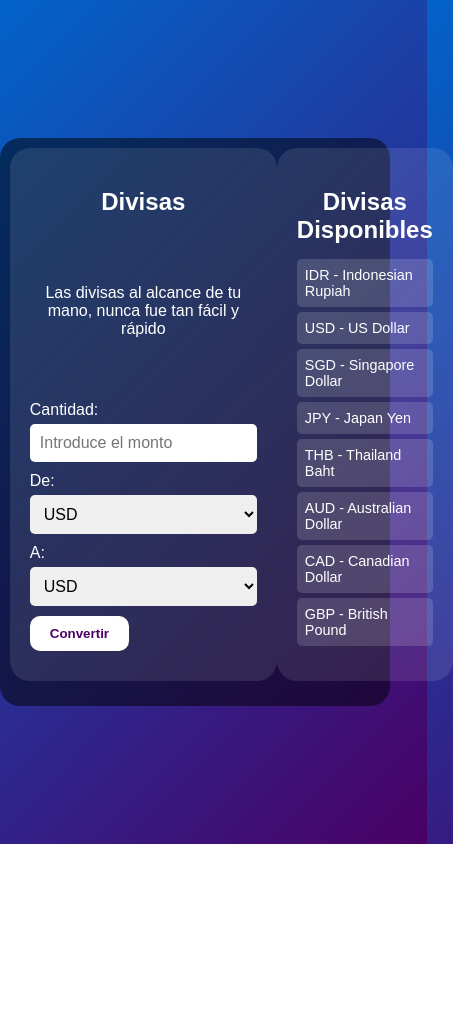
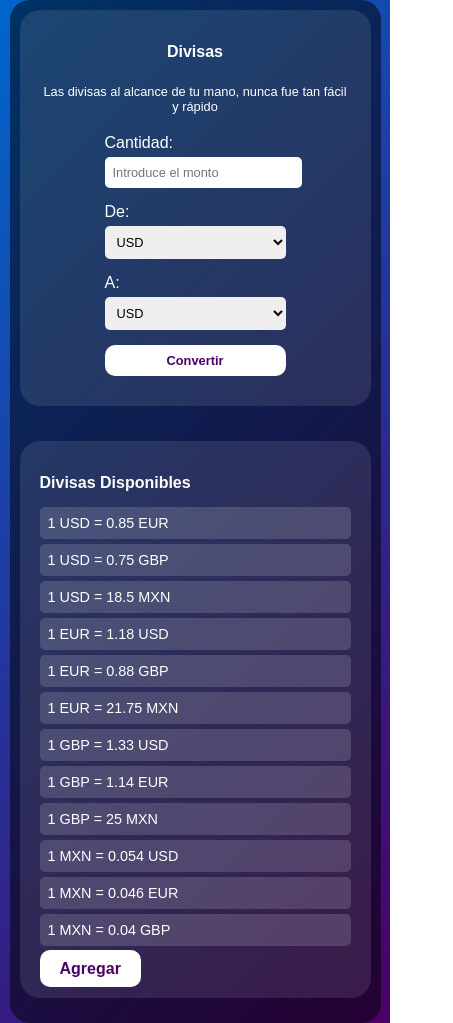
Before and after one commit to RicarbonatoNA/DivisasPWA, a plain HTML site: page convert.html in a window 390 px wide. Shown: the whole page, 453 px wide, since content can reach past the window. Before the commit the page ends 844 px from the top, so only its background shows below. Drawn offline with Linux system fonts and the light colour scheme.

Commit message:
pulo el que lo lea

```diff
--- a/convert.html
+++ b/convert.html
@@ -19,21 +19,11 @@
                     </div>
                     <div class="input-group">
                         <label for="fromCurrency">De:</label>
-                        <select id="fromCurrency">
-                            <option value="USD">USD</option>
-                            <option value="EUR">EUR</option>
-                            <option value="GBP">GBP</option>
-                            <option value="MXN">MXN</option>
-                        </select>
+                        <select id="fromCurrency"></select>
                     </div>
                     <div class="input-group">
                         <label for="toCurrency">A:</label>
-                        <select id="toCurrency">
-                            <option value="USD">USD</option>
-                            <option value="EUR">EUR</option>
-                            <option value="GBP">GBP</option>
-                            <option value="MXN">MXN</option>
-                        </select>
+                        <select id="toCurrency"></select>
                     </div>
                     <button type="button" onclick="convertCurrency()">Convertir</button>
                     <div id="result"></div>
@@ -41,16 +31,12 @@
             </div>
             <div class="currency-list">
                 <h2>Divisas Disponibles</h2>
-                <ul>
-                    <li>IDR - Indonesian Rupiah</li>
-                    <li>USD - US Dollar</li>
-                    <li>SGD - Singapore Dollar</li>
-                    <li>JPY - Japan Yen</li>
-                    <li>THB - Thailand Baht</li>
-                    <li>AUD - Australian Dollar</li>
-                    <li>CAD - Canadian Dollar</li>
-                    <li>GBP - British Pound</li>
+                <ul id="currencyTable">
+                    <!-- Monedas mostradas aquí desde JS -->
                 </ul>
+                <div class="content-wrapper">
+                    <a href="crud.html" class="button">Agregar</a>
+                </div>
             </div>
         </section>
     </main>
--- /dev/null
+++ b/css/style2.css
@@ -0,0 +1,200 @@
+body, html {
+    margin: 0;
+    padding: 0;
+    font-family: 'Poppins', sans-serif;
+    background: linear-gradient(135deg, #0066CC 0%, #4A0066 100%);
+    color: #ffffff;
+    min-height: 100vh;
+}
+
+.center-wrapper {
+    display: flex;
+    justify-content: center;
+    align-items: flex-start;
+    min-height: 100vh;
+    padding: 20px 0;
+    box-sizing: border-box;
+}
+
+.container {
+    width: 100%;
+    max-width: 600px;
+    margin: 0 auto;
+    padding: 20px;
+    box-sizing: border-box;
+    overflow-x: hidden;
+}
+
+.currency-management {
+    width: 100%;
+    background-color: rgba(255, 255, 255, 0.1);
+    border-radius: 20px;
+    padding: 20px;
+    margin-bottom: 20px;
+    box-sizing: border-box;
+    overflow: hidden;
+}
+
+.currency-management h1 {
+    text-align: center;
+    color: #ffffff;
+    margin-bottom: 20px;
+    font-size: 2rem;
+    word-wrap: break-word;
+}
+
+.add-currency, .delete-currency {
+    width: 100%;
+    background-color: rgba(255, 255, 255, 0.05);
+    border-radius: 10px;
+    padding: 15px;
+    margin-bottom: 20px;
+    box-sizing: border-box;
+}
+
+.add-currency h2, .delete-currency h2 {
+    color: #ffffff;
+    font-size: 1.2rem;
+    margin-bottom: 15px;
+    word-wrap: break-word;
+}
+
+.input-group {
+    margin-bottom: 15px;
+}
+
+.input-group label {
+    display: block;
+    margin-bottom: 5px;
+    color: #ffffff;
+}
+
+.input-group input {
+    width: 100%;
+    padding: 10px;
+    border: none;
+    border-radius: 5px;
+    background-color: rgba(255, 255, 255, 0.1);
+    color: #ffffff;
+    font-size: 1rem;
+    box-sizing: border-box;
+}
+
+.input-group input::placeholder {
+    color: rgba(255, 255, 255, 0.5);
+}
+
+button {
+    width: 100%;
+    padding: 10px;
+    background-color: #ffffff;
+    color: #4A0066;
+    border: none;
+    border-radius: 5px;
+    cursor: pointer;
+    font-weight: bold;
+    transition: background-color 0.3s ease;
+    font-size: 1rem;
+}
+
+button:hover {
+    background-color: #f0f0f0;
+}
+
+.currency-list {
+    width: 100%;
+    background-color: rgba(255, 255, 255, 0.1);
+    border-radius: 20px;
+    padding: 20px;
+    box-sizing: border-box;
+}
+
+.currency-list h2 {
+    color: #ffffff;
+    font-size: 1.2rem;
+    margin-bottom: 15px;
+    word-wrap: break-word;
+}
+
+#currencyTable {
+    list-style-type: none;
+    padding: 0;
+    width: 100%;
+}
+
+#currencyTable li {
+    background-color: rgba(255, 255, 255, 0.05);
+    margin-bottom: 10px;
+    padding: 10px;
+    border-radius: 5px;
+    color: #ffffff;
+    word-wrap: break-word;
+}
+
+.back-button {
+    display: block;
+    width: 200px;
+    max-width: 100%;
+    margin: 20px auto 0;
+    text-align: center;
+    text-decoration: none;
+    background-color: #ffffff;
+    color: #4A0066;
+    padding: 10px;
+    border-radius: 5px;
+    font-weight: bold;
+    transition: background-color 0.3s ease;
+    box-sizing: border-box;
+}
+
+.back-button:hover {
+    background-color: #f0f0f0;
+}
+
+@media (max-width: 768px) {
+    .container {
+        padding: 15px;
+    }
+
+    .currency-management, .currency-list {
+        padding: 15px;
+    }
+
+    .currency-management h1 {
+        font-size: 1.5rem;
+    }
+
+    .add-currency h2, .delete-currency h2, .currency-list h2  {
+        font-size: 1.1rem;
+    }
+
+    .input-group input, button {
+        font-size: 0.9rem;
+    }
+}
+
+@media (max-width: 480px) {
+    .container {
+        padding: 10px;
+    }
+
+    .currency-management, .currency-list {
+        padding: 10px;
+    }
+
+    .currency-management h1 {
+        font-size: 1.3rem;
+    }
+
+    .add-currency h2, .delete-currency h2, .currency-list h2 {
+        font-size: 1rem;
+    }
+
+    .input-group input, button {
+        font-size: 0.8rem;
+    }
+
+    .back-button {
+        width: 100%;
+    }
+}
--- a/css/styles.css
+++ b/css/styles.css
@@ -1,3 +1,21 @@
+
+button, .button {
+    padding: 10px 20px;
+    background-color: #ffffff;
+    color: #4A0066;
+    border: none;
+    border-radius: 10px;
+    cursor: pointer;
+    transition: background-color 0.3s ease;
+    font-weight: bold;
+    width: 100%;
+    text-align: center;
+    text-decoration: none; /* Para los enlaces */
+}
+
+button:hover, .button:hover {
+    background-color: #f0f0f0;
+}
 body, html {
     margin: 0;
     padding: 0;
@@ -7,21 +25,26 @@ body, html {
     display: flex;
     justify-content: center;
     align-items: center;
-    height: 100vh;
+    min-height: 100vh;
 }
 
 .container {
     background-color: rgba(0, 0, 0, 0.5);
     border-radius: 20px;
     padding: 20px;
-    width: 80%;
-    max-width: 1000px;
+    width: 90%;
+    max-width: 1200px;
     display: flex;
-    justify-content: space-between;
+    flex-direction: row;
+    gap: 20px;
+    flex-wrap: wrap;
 }
 
 .currency-converter {
     display: flex;
+    flex-direction: row;
+    flex-wrap: wrap;
+    gap: 20px;
     width: 100%;
 }
 
@@ -29,14 +52,14 @@ body, html {
     background-color: rgba(255, 255, 255, 0.1);
     border-radius: 20px;
     padding: 20px;
-    width: 48%;
+    width: calc(50% - 20px);
+    box-sizing: border-box;
 }
 
 .converter-box {
     display: flex;
     flex-direction: column;
     align-items: center;
-    justify-content: space-between;
 }
 
 h2 {
@@ -54,7 +77,8 @@ p {
 .input-group {
     display: flex;
     flex-direction: column;
-    margin-bottom: 10px;
+    margin-bottom: 15px;
+    width: 100%;
 }
 
 input, select {
@@ -63,6 +87,7 @@ input, select {
     border: none;
     border-radius: 5px;
     margin-top: 5px;
+    width: 100%;
 }
 
 button {
@@ -74,6 +99,7 @@ button {
     cursor: pointer;
     transition: background-color 0.3s ease;
     font-weight: bold;
+    width: 100%;
 }
 
 button:hover {
@@ -99,19 +125,47 @@ button:hover {
     border-radius: 5px;
 }
 
-.currency-list h2 {
-    text-align: center;
-    margin-bottom: 15px;
-}
-
-/* Responsive */
+/* Responsive Adjustments */
 @media (max-width: 768px) {
     .container {
         flex-direction: column;
         padding: 10px;
     }
+
     .converter-box, .currency-list {
         width: 100%;
         margin-bottom: 15px;
     }
+
+    h2 {
+        font-size: 1.2rem;
+    }
+
+    p {
+        font-size: 0.9rem;
+    }
+
+    button, input, select {
+        font-size: 0.9rem;
+        padding: 10px;
+    }
 }
+
+@media (max-width: 480px) {
+    h2 {
+        font-size: 1rem;
+    }
+
+    p {
+        font-size: 0.8rem;
+    }
+
+    button, input, select {
+        font-size: 0.8rem;
+        padding: 8px;
+    }
+
+    #result {
+        font-size: 1rem;
+    }
+}
--- /dev/null
+++ b/css/styles1.css
@@ -0,0 +1,69 @@
+body, html {
+    margin: 0;
+    padding: 0;
+    font-family: 'Poppins', sans-serif;
+    height: 100%;
+    background: linear-gradient(135deg, #0066CC 0%, #4A0066 100%);
+    color: #ffffff;
+}
+
+.container {
+    display: flex;
+    justify-content: center;
+    align-items: center;
+    height: 100%;
+    padding: 20px;
+}
+
+main {
+    background-color: rgba(255, 255, 255, 0.1);
+    border-radius: 30px;
+    padding: 60px;
+    max-width: 400px;
+    width: 100%;
+}
+
+.content-wrapper {
+    text-align: center;
+}
+
+h1 {
+    font-size: 3rem;
+    font-weight: 700;
+    line-height: 1.2;
+    margin-bottom: 40px;
+}
+
+.button {
+    background-color: #ffffff;
+    color: #4A0066;
+    padding: 15px 40px;
+    text-decoration: none;
+    border-radius: 30px;
+    font-weight: 600;
+    font-size: 1.1rem;
+    transition: all 0.3s ease;
+    display: inline-block;
+}
+
+.button:hover {
+    background-color: #f0f0f0;
+    transform: translateY(-3px);
+    box-shadow: 0 4px 15px rgba(0, 0, 0, 0.1);
+}
+
+/* Responsive design */
+@media (max-width: 768px) {
+    main {
+        padding: 40px 20px;
+    }
+
+    h1 {
+        font-size: 2.5rem;
+    }
+
+    .button {
+        padding: 12px 30px;
+        font-size: 1rem;
+    }
+}
--- a/js/app.js
+++ b/js/app.js
@@ -1,4 +1,4 @@
-const exchangeRates = {
+const exchangeRates = JSON.parse(localStorage.getItem('exchangeRates')) || {
     "USD": {
         "EUR": 0.85,
         "GBP": 0.75,
@@ -21,15 +21,40 @@ const exchangeRates = {
     }
 };
 
-// Mostrar tasas de cambio en la pantalla
+// Función para mostrar las tasas de cambio en la lista de monedas
 function displayExchangeRates() {
-    const exchangeRatesList = document.getElementById('exchangeRates');
+    const currencyTable = document.getElementById('currencyTable');
+    currencyTable.innerHTML = ''; // Limpiar lista antes de renderizar
     for (const fromCurrency in exchangeRates) {
         for (const toCurrency in exchangeRates[fromCurrency]) {
             const listItem = document.createElement('li');
             listItem.textContent = `1 ${fromCurrency} = ${exchangeRates[fromCurrency][toCurrency]} ${toCurrency}`;
-            exchangeRatesList.appendChild(listItem);
+            currencyTable.appendChild(listItem);
         }
+    }
+}
+
+// Actualizar selectores de monedas en convert.html
+function updateCurrencySelectors() {
+    const fromCurrencySelect = document.getElementById('fromCurrency');
+    const toCurrencySelect = document.getElementById('toCurrency');
+
+    // Limpiar los selectores antes de agregar opciones
+    fromCurrencySelect.innerHTML = '';
+    toCurrencySelect.innerHTML = '';
+
+    for (const currency in exchangeRates) {
+        const optionFrom = document.createElement('option');
+        const optionTo = document.createElement('option');
+
+        optionFrom.value = currency;
+        optionFrom.textContent = currency;
+
+        optionTo.value = currency;
+        optionTo.textContent = currency;
+
+        fromCurrencySelect.appendChild(optionFrom);
+        toCurrencySelect.appendChild(optionTo);
     }
 }
 
@@ -50,7 +75,68 @@ function convertCurrency() {
     resultDiv.textContent = `${amount} ${fromCurrency} = ${result.toFixed(2)} ${toCurrency}`;
 }
 
+// Guardar tasas de cambio en localStorage
+function saveExchangeRates() {
+    localStorage.setItem('exchangeRates', JSON.stringify(exchangeRates));
+}
+
+// Agregar nueva moneda
+function addCurrency() {
+    const newCurrency = document.getElementById('newCurrency').value.toUpperCase();
+    const rateToUSD = parseFloat(document.getElementById('rateToUSD').value);
+    const rateToEUR = parseFloat(document.getElementById('rateToEUR').value);
+    const rateToGBP = parseFloat(document.getElementById('rateToGBP').value);
+
+    if (!newCurrency || isNaN(rateToUSD) || isNaN(rateToEUR) || isNaN(rateToGBP)) {
+        alert('Por favor, completa todos los campos correctamente.');
+        return;
+    }
+
+    // Agregar nueva moneda al objeto exchangeRates
+    exchangeRates[newCurrency] = {
+        "USD": rateToUSD,
+        "EUR": rateToEUR,
+        "GBP": rateToGBP
+    };
+
+    // Actualizar tasas inversas en otras monedas
+    exchangeRates["USD"][newCurrency] = 1 / rateToUSD;
+    exchangeRates["EUR"][newCurrency] = 1 / rateToEUR;
+    exchangeRates["GBP"][newCurrency] = 1 / rateToGBP;
+
+    saveExchangeRates(); // Guardar tasas en localStorage
+    displayExchangeRates(); // Refrescar la lista de monedas
+    updateCurrencySelectors(); // Refrescar los selectores en convert.html
+    alert(`Moneda ${newCurrency} agregada exitosamente.`);
+}
+
+// Eliminar moneda existente
+function deleteCurrency() {
+    const deleteCurrency = document.getElementById('deleteCurrency').value.toUpperCase();
+
+    if (!deleteCurrency || !(deleteCurrency in exchangeRates)) {
+        alert('Moneda no encontrada.');
+        return;
+    }
+
+    // Eliminar la moneda del objeto exchangeRates
+    delete exchangeRates[deleteCurrency];
+
+    // Eliminar las tasas inversas en las demás monedas
+    for (let currency in exchangeRates) {
+        if (exchangeRates[currency][deleteCurrency]) {
+            delete exchangeRates[currency][deleteCurrency];
+        }
+    }
+
+    saveExchangeRates(); // Guardar tasas en localStorage
+    displayExchangeRates(); // Refrescar la lista de monedas
+    updateCurrencySelectors(); // Refrescar los selectores en convert.html
+    alert(`Moneda ${deleteCurrency} eliminada exitosamente.`);
+}
+
 // Llamar a la función para mostrar las tasas de cambio al cargar la página
 window.onload = function () {
     displayExchangeRates();
+    updateCurrencySelectors(); // Cargar selectores al iniciar la página
 };
```
Also changed, not shown: crud.html (added, +56 -0 lines), index.html (+1 -1 lines).
